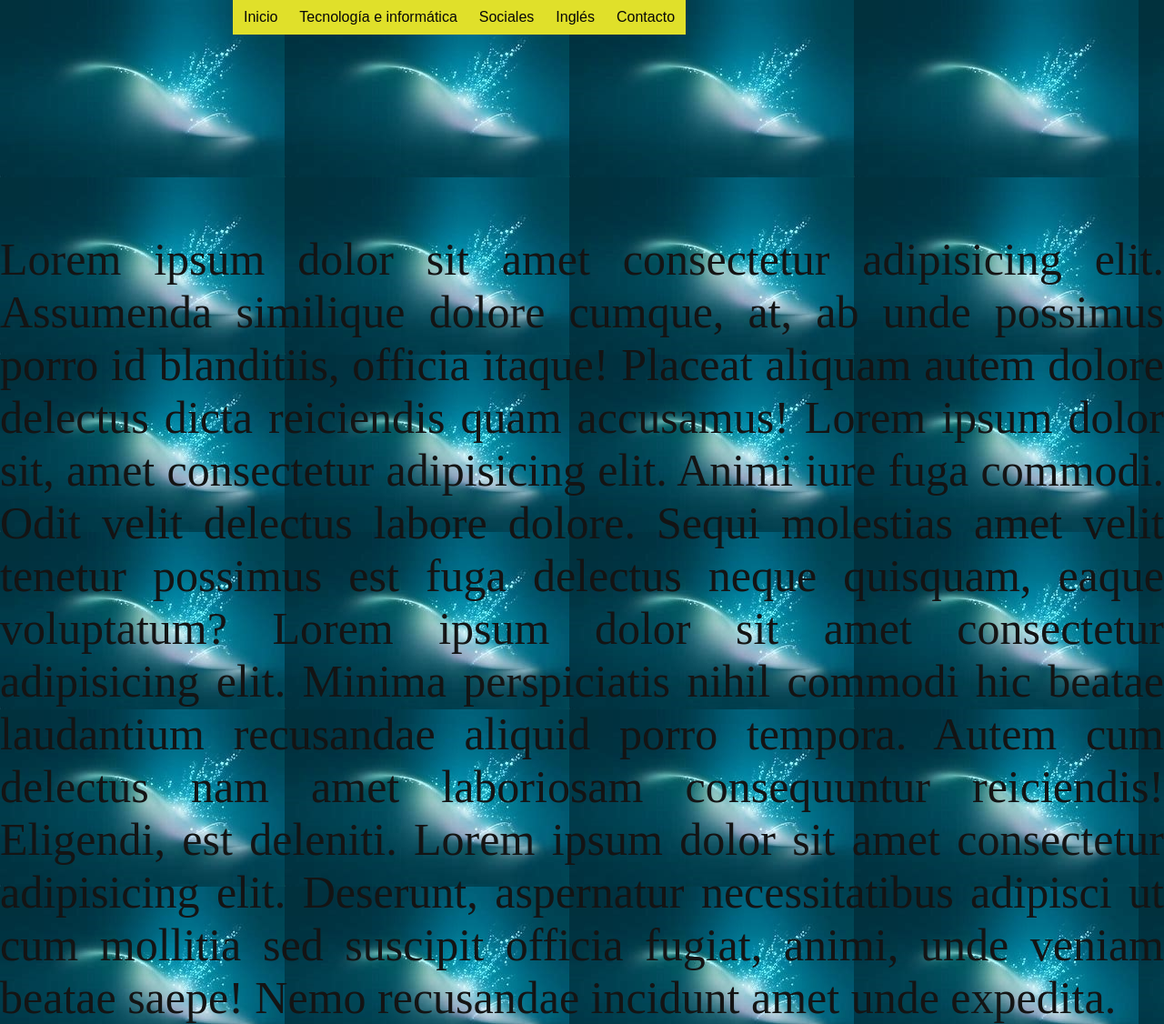
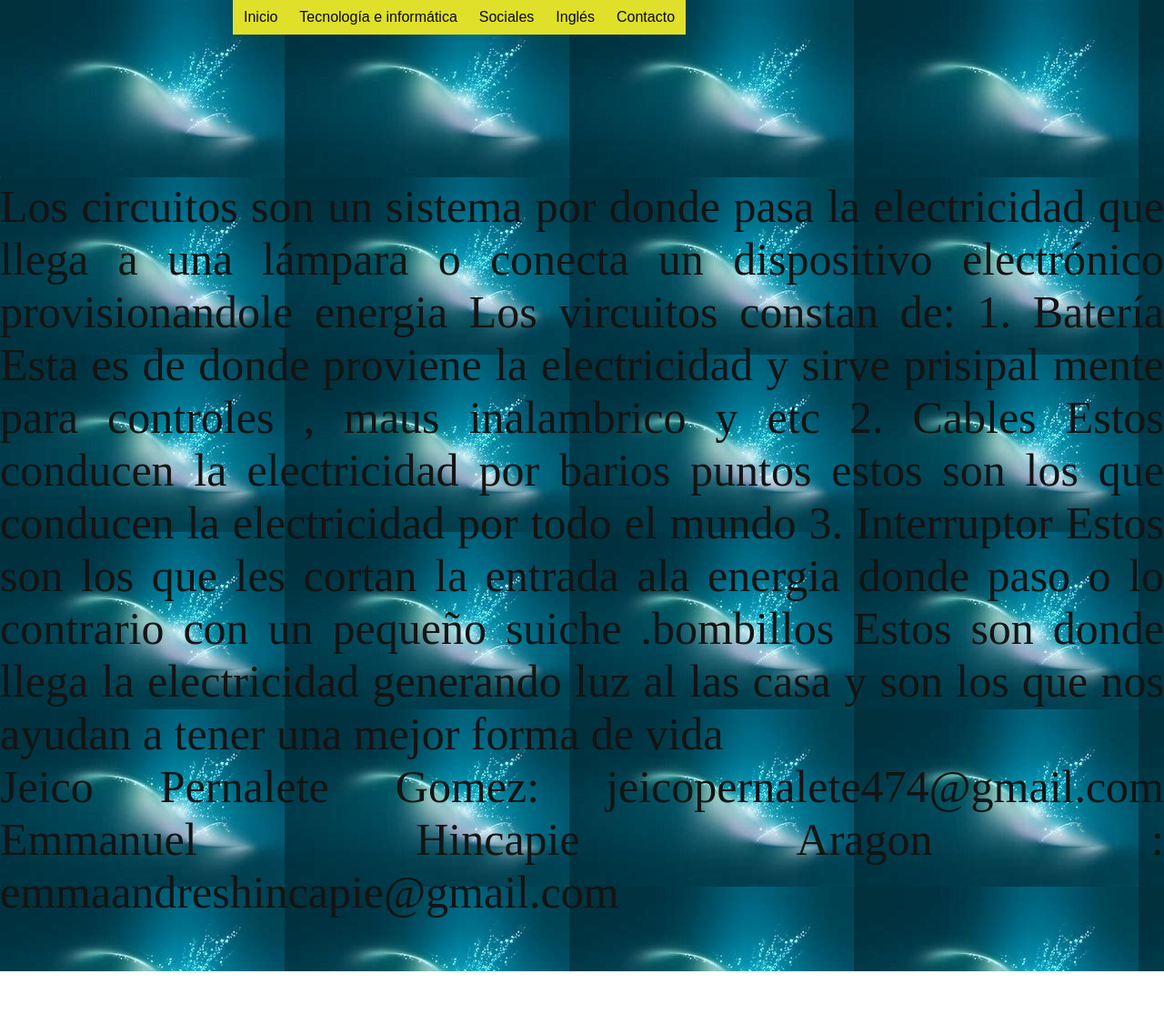
Before and after one commit to gdyduevc/pagina-web, a plain HTML site: page contactos.html in a window 1280 px wide. Shown: the whole page at 91% size. After the commit the page ends 1068 px from the top, so only its background shows below. Drawn offline with Linux system fonts and the light colour scheme.

Commit message:
actualicacion

```diff
--- a/contactos.html
+++ b/contactos.html
@@ -56,15 +56,31 @@
 <!--Menu desplegable--->
 
 <div class="texto">
-    <div class="titulo"></div><br><br>
-Lorem ipsum dolor sit amet consectetur adipisicing elit. Assumenda similique dolore cumque, at, ab unde possimus porro id blanditiis, officia itaque! Placeat aliquam autem dolore delectus dicta reiciendis quam accusamus!
-Lorem ipsum dolor sit, amet consectetur adipisicing elit. Animi iure fuga commodi. Odit velit delectus labore dolore. Sequi molestias amet velit tenetur possimus est fuga delectus neque quisquam, eaque voluptatum?
-Lorem ipsum dolor sit amet consectetur adipisicing elit. Minima perspiciatis nihil commodi hic beatae laudantium recusandae aliquid porro tempora. Autem cum delectus nam amet laboriosam consequuntur reiciendis! Eligendi, est deleniti.
-    Lorem ipsum dolor sit amet consectetur adipisicing elit. Deserunt, aspernatur necessitatibus adipisci ut cum mollitia sed suscipit officia fugiat, animi, unde veniam beatae saepe! Nemo recusandae incidunt amet unde expedita.
+    <div class="titulo"></div><br>
+    Los circuitos son un sistema por donde pasa la electricidad que llega a una lámpara o conecta un dispositivo electrónico provisionandole energia
+ Los vircuitos constan de:
 
-</div>
+ 1. Batería
+ Esta es de donde proviene la electricidad y sirve prisipal mente para controles , maus inalambrico y etc
+
+ 2. Cables
+ Estos conducen la electricidad por barios puntos estos son los que conducen la electricidad por todo el mundo
+
+ 3. Interruptor
+ Estos son los que les cortan la entrada ala energia donde paso o lo contrario con un pequeño suiche
+
+ .bombillos
+ Estos son donde llega la electricidad generando luz al las casa y son los que nos ayudan a tener una mejor forma de vida
+
+    <div>
+
+Jeico Pernalete Gomez:  jeicopernalete474@gmail.com
+
+Emmanuel Hincapie Aragon :  emmaandreshincapie@gmail.com
 
 
+    </div>
+    <br>
 </div>
 </body>
 </html>
```
Also changed, not shown: sociales.html (+6 -0 lines).
